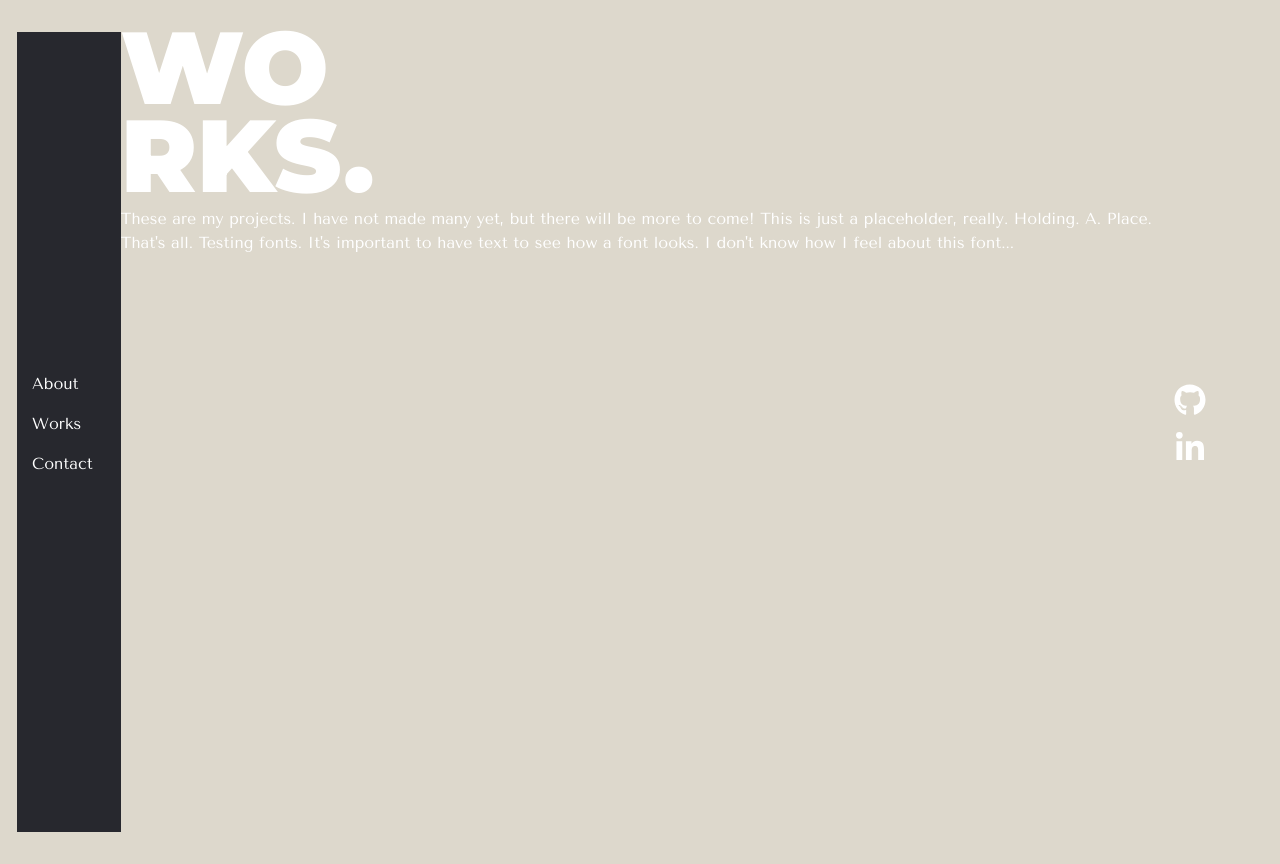
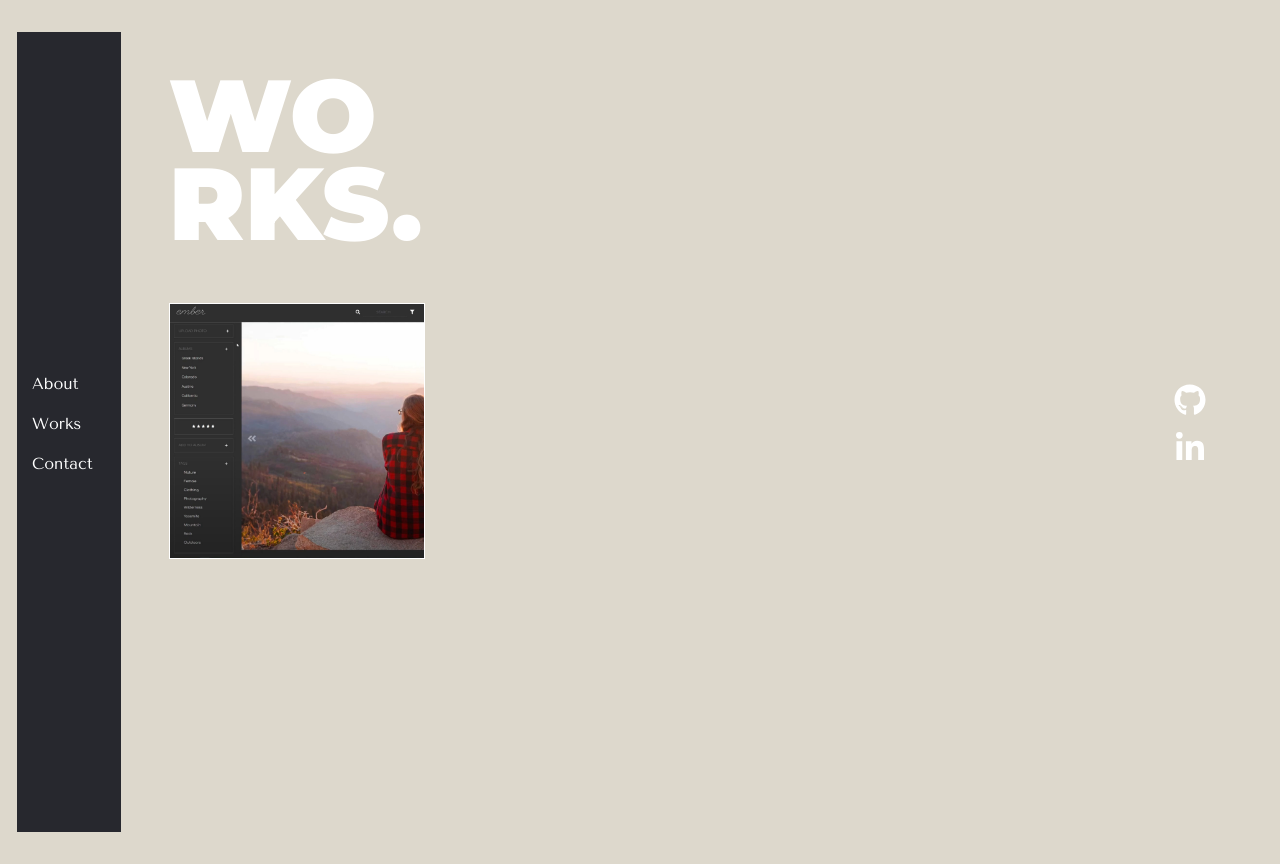
Before and after one commit to amytrick/personal-site-react, a React (Create React App) app: page /works in a window 1280 px wide. Built offline with nearby package versions, Linux system fonts and the light colour scheme.

Commit message:
project card function - added photo

```diff
--- a/src/App.js
+++ b/src/App.js
@@ -1,17 +1,17 @@
 import "bootstrap/dist/css/bootstrap.min.css";
 import "./styles.css";
+
+import { BrowserRouter as Router, Switch, Route, Link } from "react-router-dom";
+import Col from "react-bootstrap/Col";
+import Row from "react-bootstrap/Row";
+import Container from "react-bootstrap/Container";
+
+import { FaGithub, FaLinkedinIn } from "react-icons/fa";
+import { IconContext } from "react-icons";
 
 import About from "./about";
 import Works from "./works";
 import Contact from "./contact";
-
-import { BrowserRouter as Router, Switch, Route, Link } from "react-router-dom";
-import Col from "react-bootstrap/Col";
-import Container from "react-bootstrap/Container";
-import Row from "react-bootstrap/Row";
-
-import { FaGithub, FaLinkedinIn } from "react-icons/fa";
-import { IconContext } from "react-icons";
 
 const Hello = () => {
   return (
@@ -30,9 +30,7 @@ const Hello = () => {
             </div>
           </div>
         </Col>
-        <Col>{/* <div>
-            <h1>HI.</h1>
-          </div> */}</Col>
+        <Col></Col>
       </Row>
     </Container>
   );
--- a/src/about.js
+++ b/src/about.js
@@ -1,11 +1,13 @@
 export default function About() {
   return (
-    <ul>
-      <h1>
-        <p>AB</p>
-        <p>OUT.</p>
-      </h1>
+    <div className="content">
+      <div className="title">
+        <h1>
+          <p>AB</p>
+          <p>OUT.</p>
+        </h1>
+      </div>
       <p>Amy Trick</p>
-    </ul>
+    </div>
   );
 }
--- a/src/contact.js
+++ b/src/contact.js
@@ -1,12 +1,27 @@
+import { MdEmail } from "react-icons/md";
+import { FaGithub, FaLinkedinIn } from "react-icons/fa";
+
 export default function Contact() {
   return (
-    <ul>
-      <h1>
-        <p>CON</p>
-        <p>TACT.</p>
-      </h1>
-      <p>amyk.trick@gmail.com</p>
-      <p>linkedin: /amytrick</p>
-    </ul>
+    <div className="content">
+      <div className="title">
+        <h1>
+          <p>CON</p>
+          <p>TACT.</p>
+        </h1>
+      </div>
+      <div className="body">
+        <p>
+          <MdEmail /> email@gmail.com
+        </p>
+        <p>
+          <FaLinkedinIn /> /amytrick
+        </p>
+        <p>
+          {" "}
+          <FaGithub /> /amytrick
+        </p>
+      </div>
+    </div>
   );
 }
--- a/src/index.js
+++ b/src/index.js
@@ -1,7 +1,10 @@
+import React from "react";
 import { StrictMode } from "react";
 import ReactDOM from "react-dom";
 
 import App from "./App";
+
+window.React = React;
 
 const rootElement = document.getElementById("root");
 ReactDOM.render(
--- a/src/styles.css
+++ b/src/styles.css
@@ -18,6 +18,23 @@ a {
   color: white;
 }
 
+.title {
+  padding-bottom: 3em;
+  color: white;
+}
+
+.content {
+  padding: 3em;
+  color: rgb(39, 40, 46);
+}
+
+.body {
+  border: white solid 2px;
+  padding: 1em;
+  border-bottom: none;
+  border-right: none;
+}
+
 .nav-item:hover {
   color: rgb(190, 150, 169);
 }
@@ -29,6 +46,18 @@ a {
 .nav-item {
   color: white;
   text-decoration: none;
+}
+
+.project-card {
+  border: solid white 1px;
+  width: 20vw;
+  height: 20vw;
+  position: relative;
+}
+
+.project-photos {
+  height: 100%;
+  width: 100%;
 }
 
 #hello {
@@ -55,7 +84,7 @@ a {
 }
 
 #nav-column {
-  padding-right: 2em;
+  /* padding-right: 2em; */
 }
 
 #body-column,
--- a/src/works.js
+++ b/src/works.js
@@ -1,16 +1,29 @@
-export default function Works() {
+import Ember from "/static/img/Ember.jpg";
+
+function Project({ title, description, photo }) {
   return (
-    <div>
-      <h1>
-        <p>WO</p>
-        <p>RKS.</p>
-      </h1>
-      <p>
-        These are my projects. I have not made many yet, but there will be more
-        to come! This is just a placeholder, really. Holding. A. Place. That's
-        all. Testing fonts. It's important to have text to see how a font looks.
-        I don't know how I feel about this font...{" "}
-      </p>
+    <div className="project-card">
+      <img className="project-photos" src={photo} />
+      {/* <p>{title}</p>
+      <p>{description}</p> */}
     </div>
   );
 }
+
+export default function Works() {
+  return (
+    <div className="content">
+      <div className="title">
+        <h1>
+          <p>WO</p>
+          <p>RKS.</p>
+        </h1>
+      </div>
+      <Project
+        title={"Ember"}
+        description={"Photo management app"}
+        photo={Ember}
+      />
+    </div>
+  );
+}
```
Also changed, not shown: static/img/Ember.jpg (added).
